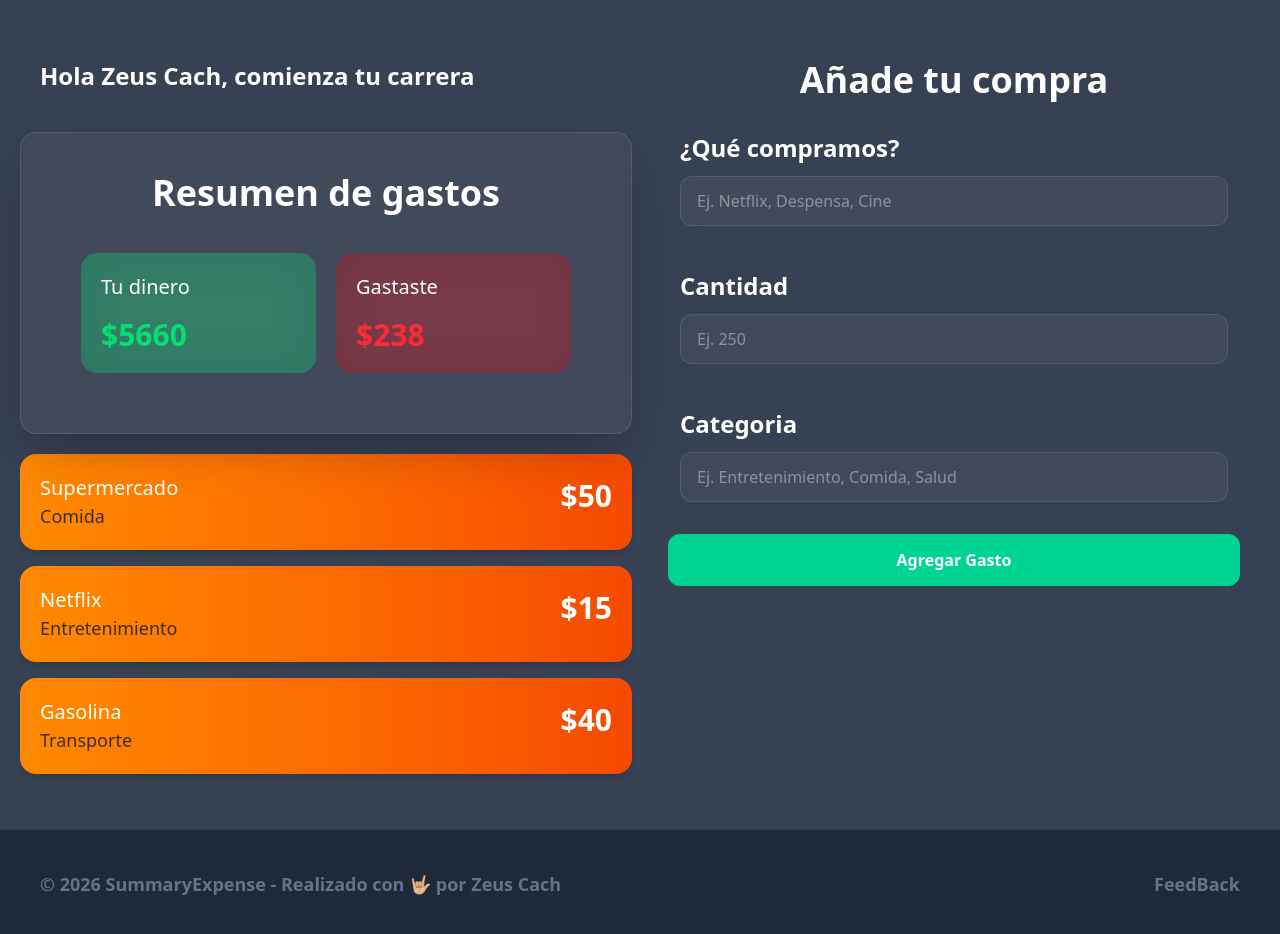
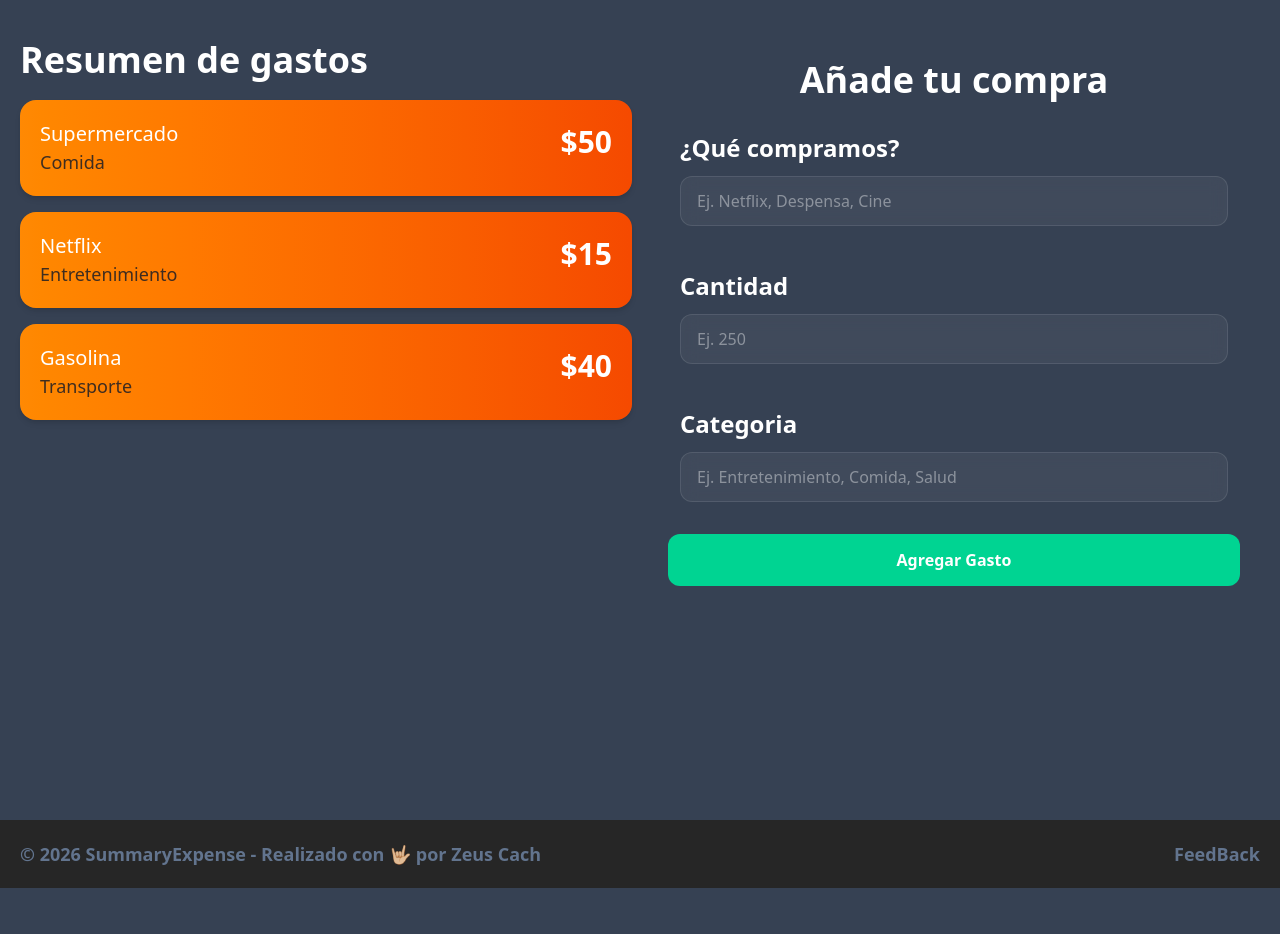
Before and after one commit to zeusCach/SummaryExpense, a React (Vite) app: page / in a window 1280 px wide. Shown: the part 80-1014 px from the top of the page. After the commit the page ends 968 px from the top, so only its background shows below. Built offline with nearby package versions, Linux system fonts and the light colour scheme.

Commit message:
Migrando UI a mejor experiencia de usuario

```diff
--- a/src/components/Footer.jsx
+++ b/src/components/Footer.jsx
@@ -2,7 +2,7 @@
 export default function () {
     return (
         <>
-            <footer className="bg-gray-800 p-10 mt-5">
+            <footer className="bg-neutral-800 p-5 mt-5">
                 <div className="flex flex-col items-center gap-3 md:flex-row md:justify-between">
                     <p className="text-slate-500 font-semibold text-lg">
                         &copy; {new Date().getFullYear()} SummaryExpense - Realizado con 🤟🏼 por
--- a/src/components/Summary.jsx
+++ b/src/components/Summary.jsx
@@ -1,25 +1,20 @@
-import { useContext, useState } from "react"
+import { useState } from "react"
 import { expensesDB } from "../data/data"
-import InfoSummary from "./InfoSummary";
-import { UserContext } from "../context/userContext";
-
 
 
 export default function Summary() {
     const [db] = useState(expensesDB)
 
-    const { userName } = useContext(UserContext);
-    console.log(userName)
     return (
         <>
 
             <div className="w-full max-w-2xl mx-auto">
+                <div className="pt-5" >
+                    <h1 className="text-white text-4xl font-bold pb-5">
+                        Resumen de gastos
+                    </h1>
 
-                <h1 className='text-white font-bold text-2xl px-5 py-10'>Hola {userName}, comienza tu carrera</h1>
 
-                <InfoSummary />
-
-                <div className="pt-5" >
                     {
                         db.map(item => (
                             <>
--- /dev/null
+++ b/src/components/ViewPrincipal.jsx
@@ -0,0 +1,20 @@
+import InfoSummary from "./InfoSummary";
+import Summary from "./Summary";
+
+
+export default function ViewPrincipal() {
+    return (
+        <>
+            <div className="flex justify-end mr-10 pt-10">
+                <button className="bg-green-600 text-slate-50 rounded-lg px-2 py-2 cursor-pointer">
+                    Añadir gasto
+                </button>
+            </div>
+
+            <div className="grid grid-cols-1 md:grid-cols-2 gap-4 p-8">
+                <Summary />
+                <InfoSummary />
+            </div>
+        </>
+    )
+}
```
